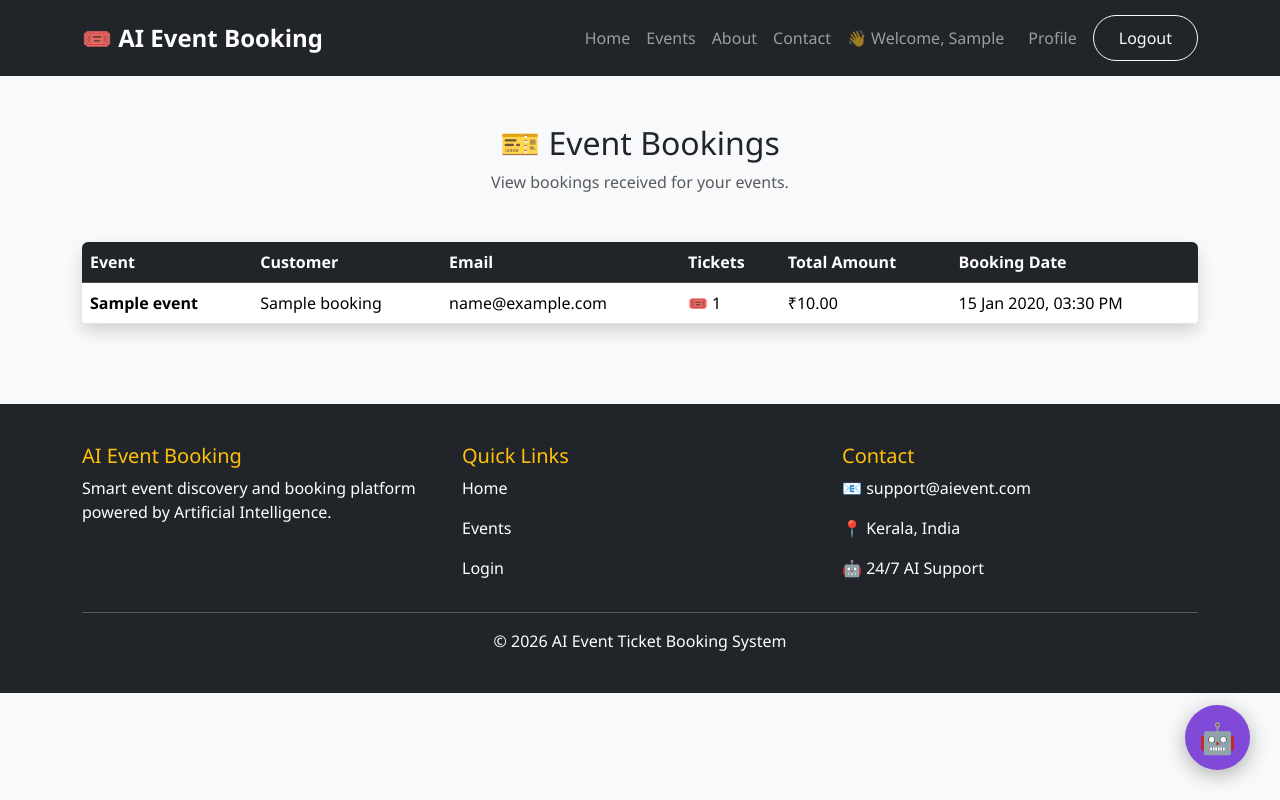
After one commit to Sneha-Joshy/AI_Event_Ticket_Booking_System, a Django app: page /organizer/bookings/ in a window 1280 px wide. The commit adds this page. Run offline with Django 5.2, Linux system fonts and the light colour scheme; a user stored in the database is signed in; tables that the repository leaves empty hold one stand-in row (values such as "Sample post").

Commit message:
Added organizer booking management

```diff
--- /dev/null
+++ b/booking/templates/booking/organizer_bookings.html
@@ -0,0 +1,90 @@
+{% extends 'booking/base.html' %}
+
+{% block title %}
+View Bookings
+{% endblock %}
+
+{% block content %}
+
+<div class="container mt-5 mb-5">
+
+    <h2 class="text-center mb-2">
+        🎫 Event Bookings
+    </h2>
+
+    <p class="text-center text-muted mb-5">
+        View bookings received for your events.
+    </p>
+
+    {% if bookings %}
+
+        <div class="table-responsive shadow rounded">
+
+            <table class="table table-hover align-middle mb-0">
+
+                <thead class="table-dark">
+
+                    <tr>
+                        <th>Event</th>
+                        <th>Customer</th>
+                        <th>Email</th>
+                        <th>Tickets</th>
+                        <th>Total Amount</th>
+                        <th>Booking Date</th>
+                    </tr>
+
+                </thead>
+
+                <tbody>
+
+                    {% for booking in bookings %}
+
+                    <tr>
+
+                        <td>
+                            <strong>
+                                {{ booking.event.event_name }}
+                            </strong>
+                        </td>
+
+                        <td>
+                            {{ booking.customer_name }}
+                        </td>
+
+                        <td>
+                            {{ booking.customer_email }}
+                        </td>
+
+                        <td>
+                            🎟️ {{ booking.tickets }}
+                        </td>
+
+                        <td>
+                            ₹{{ booking.total_amount }}
+                        </td>
+
+                        <td>
+                            {{ booking.booking_date|date:"d M Y, h:i A" }}
+                        </td>
+
+                    </tr>
+
+                    {% endfor %}
+
+                </tbody>
+
+            </table>
+
+        </div>
+
+    {% else %}
+
+        <div class="alert alert-info text-center">
+            No bookings have been received for your events yet.
+        </div>
+
+    {% endif %}
+
+</div>
+
+{% endblock %}
--- a/booking/urls.py
+++ b/booking/urls.py
@@ -99,6 +99,17 @@ urlpatterns = [
     name="update_event_status"
 ),
     path(
+    "organizer/ticket-sales/",
+    views.ticket_sales,
+    name="ticket_sales"
+),
+    path(
+    "organizer/bookings/",
+    views.organizer_bookings,
+    name="organizer_bookings"
+),
+
+    path(
     "admin-login/",
     views.admin_login,
     name="admin_login"
--- a/booking/views.py
+++ b/booking/views.py
@@ -785,6 +785,76 @@ def view_bookings(request, id):
             "bookings": bookings
         }
     )
+@login_required
+def organizer_bookings(request):
+
+    organizer = Organizer.objects.get(user=request.user)
+
+    events = Event.objects.filter(
+        organizer=organizer
+    )
+
+    bookings = Booking.objects.filter(
+        event__in=events
+    ).select_related("event").order_by("-booking_date")
+
+    return render(
+        request,
+        "booking/organizer_bookings.html",
+        {
+            "bookings": bookings
+        }
+    )
+
+
+@login_required
+def ticket_sales(request):
+
+    organizer = Organizer.objects.get(user=request.user)
+
+    events = Event.objects.filter(
+        organizer=organizer
+    )
+
+    total_tickets = 0
+    total_revenue = 0
+
+    sales_data = []
+
+    for event in events:
+
+        bookings = Booking.objects.filter(
+            event=event
+        )
+
+        tickets_sold = sum(
+            booking.tickets
+            for booking in bookings
+        )
+
+        revenue = sum(
+            booking.total_amount
+            for booking in bookings
+        )
+
+        total_tickets += tickets_sold
+        total_revenue += revenue
+
+        sales_data.append({
+            "event": event,
+            "tickets_sold": tickets_sold,
+            "revenue": revenue
+        })
+
+    return render(
+        request,
+        "booking/ticket_sales.html",
+        {
+            "sales_data": sales_data,
+            "total_tickets": total_tickets,
+            "total_revenue": total_revenue
+        }
+    )
 @user_passes_test(lambda user: user.is_staff)
 def admin_dashboard(request):
 
```
Also changed, not shown: booking/templates/booking/organizer_dashboard.html (+8 -7 lines).
